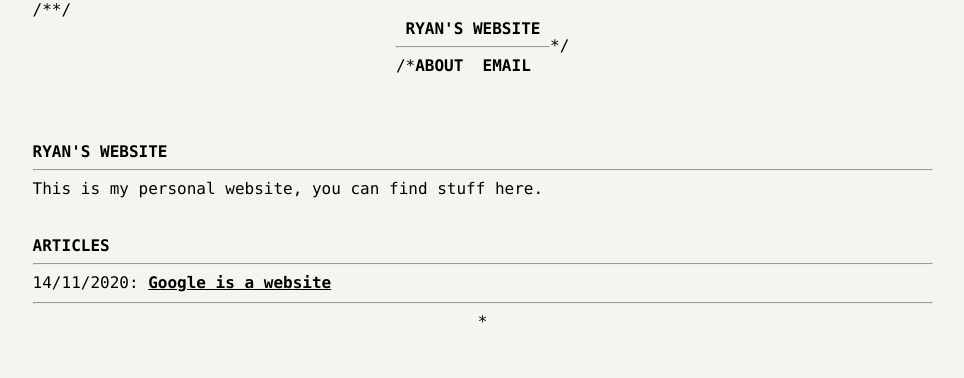
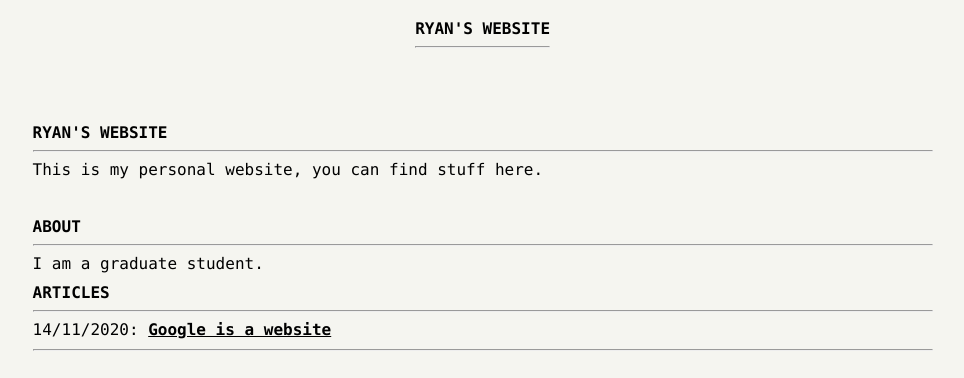
Before and after one commit to yrom1/yrom1.github.io, a plain HTML site: page index.html in a window 1280 px wide. Shown: the whole page, without its empty margins (151-1115 px from the left). Drawn offline with Linux system fonts and the light colour scheme.

Commit message:
Update index.html

```diff
--- a/index.html
+++ b/index.html
@@ -1,6 +1,6 @@
 <html>
 <head>
-  /*<link rel="alternate" type="application/rss+xml"  title="RSS Feed for " href="/rss.xml" />*/
+  <!--<link rel="alternate" type="application/rss+xml"  title="RSS Feed for " href="/rss.xml" />-->
   <style type="text/css">
     body {
       font-family: Consolas,
@@ -104,7 +104,7 @@
     <div style="display: inline-block; vertical-align:middle;">
 <a href="/" style="text-decoration: none;"><b>RYAN'S WEBSITE</b><br>
 </a><hr/><div style="text-align: justify;display: inline-block; width: 100%;">
-/*<a class="title" href="/about">ABOUT</a> &nbsp;<a class="title" href="/contact/index.html">EMAIL</a> &nbsp;</div></div>*/
+<!--<a class="title" href="/about">ABOUT</a> &nbsp;<a class="title" href="/contact/index.html">EMAIL</a> &nbsp;</div></div>-->
 </center><br><br>
 <div style="margin-bottom: 3ch;text-transform: none;">
 </div>
@@ -112,9 +112,12 @@
 <p>
 This is my personal website, you can find stuff here.</p>
 
+<div class='heading'>About</div><hr/>
+<p style="text-align: left;margin-bottom: 1ch;">
+I am a graduate student.<br>
+
 <div class='heading'>Articles</div><hr/>
 <p style="text-align: left;margin-bottom: 1ch;">
 14/11/2020: <a href="google.ca">Google is a website</a><br>
-
  <hr>
- <center>*
+ <center>
```
